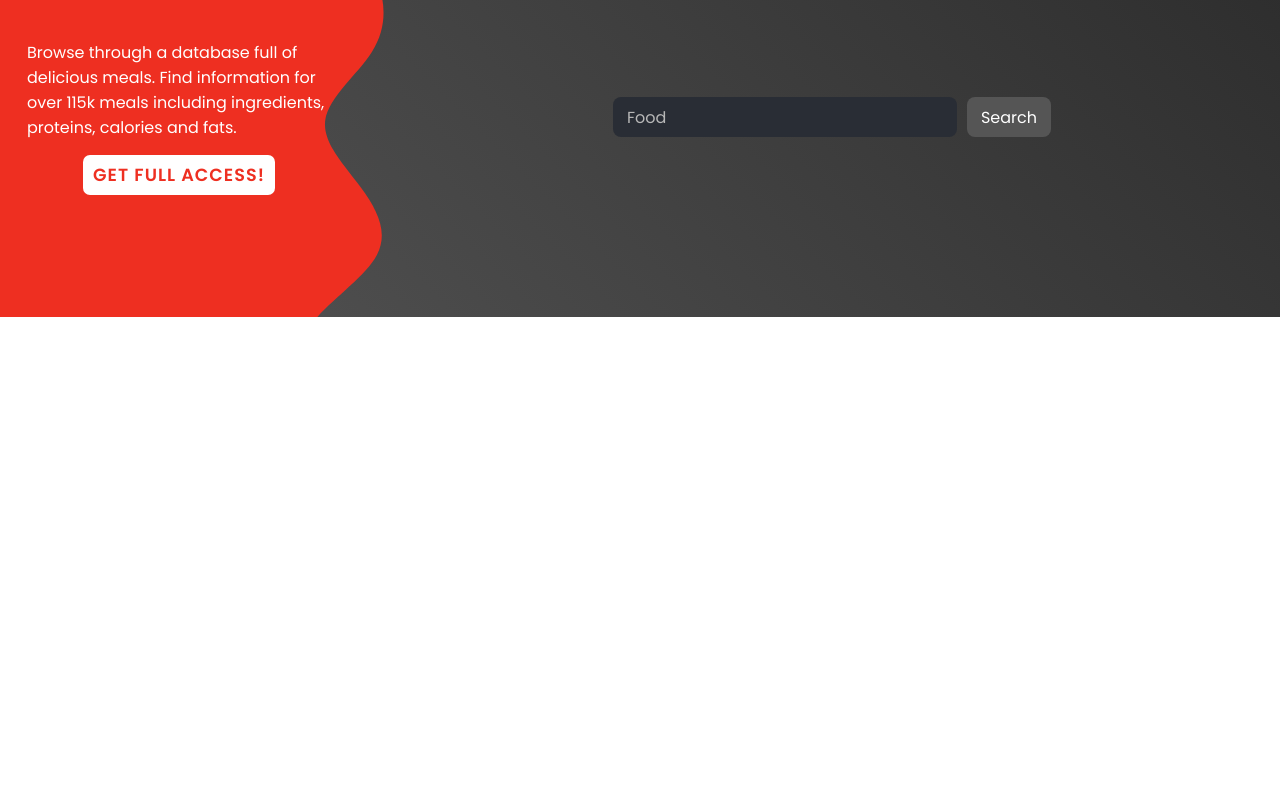
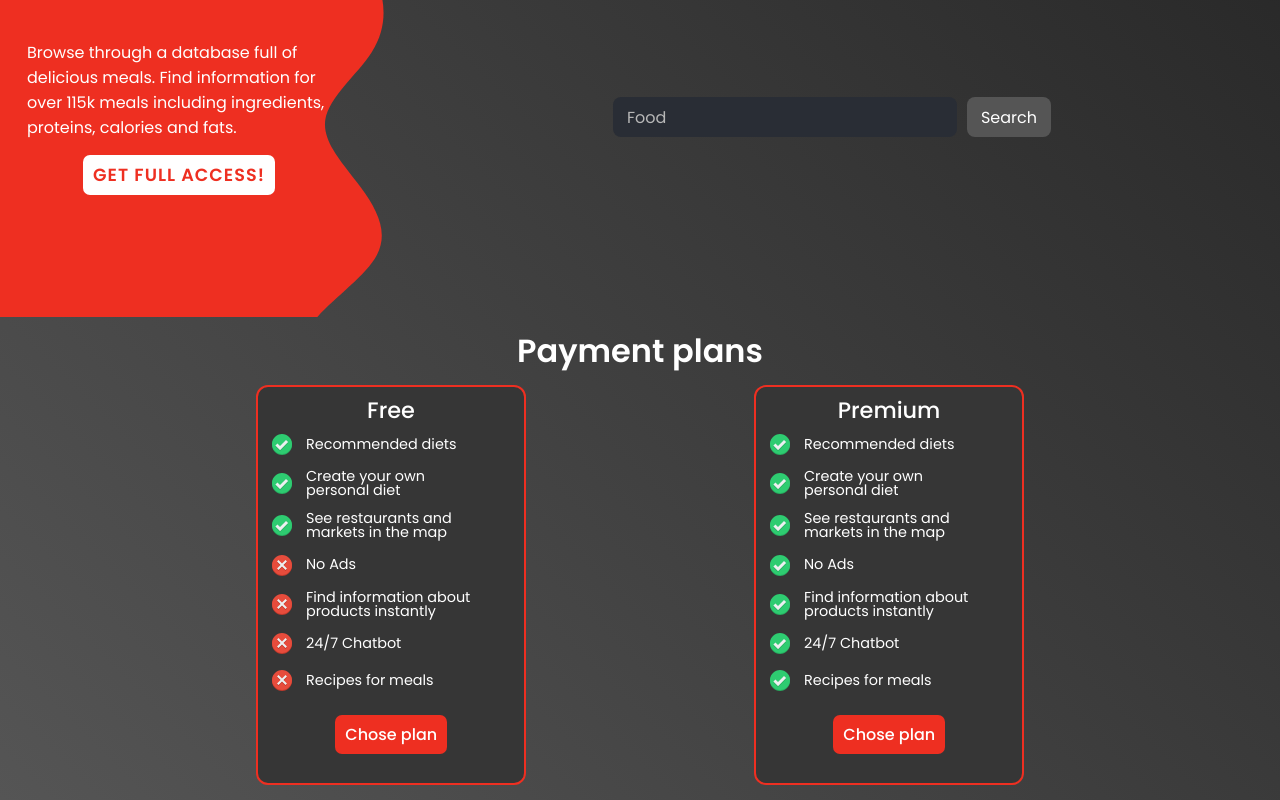
Before and after one commit to ArmendTahiraga/FoodHunt, a React (Vite) app: page / in a window 1280 px wide. Shown: the part 1376-2176 px from the top of the page. Before the commit the page ends 1693 px from the top, so only its background shows below. Built offline with nearby package versions, Linux system fonts and the light colour scheme.

Commit message:
Finished the payment plan section

```diff
--- a/src/Components/PaymentPlan.jsx
+++ b/src/Components/PaymentPlan.jsx
@@ -1,7 +1,72 @@
-import React from "react";
+import React from "react";import { useStateContext } from "../ContextProvider";
+import { plansAL, plansEN } from "../data/data";
+import check from "../pictures/check.svg";
+import x from "../pictures/x.svg";
 
 function PaymentPlan() {
-	return <div>PaymentPlan</div>;
+	const { language } = useStateContext();
+	const planButtonStyle = {
+		marginLeft: language === "EN" ? "27%" : "23%",
+	};
+	return (
+		<div className="plan-container">
+			<div className="free plan">
+				<h2 className="plan-title">{language === "EN" ? "Free" : "Falas"}</h2>
+				<div className="benefits">
+					{language === "EN"
+						? plansEN.free.yes.map((i) => (
+								<div className="benefit">
+									<img src={check} alt="" className="benefit-icon" />
+									<p className="benefit-detail">{i}</p>
+								</div>
+						  ))
+						: plansAL.free.yes.map((i) => (
+								<div className="benefit">
+									<img src={check} alt="" className="benefit-icon" />
+									<p className="benefit-detail">{i}</p>
+								</div>
+						  ))}
+					{language === "EN"
+						? plansEN.free.no.map((i) => (
+								<div className="benefit">
+									<img src={x} alt="" className="benefit-icon" />
+									<p className="benefit-detail">{i}</p>
+								</div>
+						  ))
+						: plansAL.free.no.map((i) => (
+								<div className="benefit">
+									<img src={x} alt="" className="benefit-icon" />
+									<p className="benefit-detail">{i}</p>
+								</div>
+						  ))}
+				</div>
+				<button className="plan-button" style={planButtonStyle}>
+					{language === "EN" ? "Chose plan" : "Zgjidh planin"}
+				</button>
+			</div>
+			<div className="premium plan">
+				<h2 className="plan-title">Premium</h2>
+				<div className="benefits">
+					{language === "EN"
+						? plansEN.premium.map((i) => (
+								<div className="benefit">
+									<img src={check} alt="" className="benefit-icon" />
+									<p className="benefit-detail">{i}</p>
+								</div>
+						  ))
+						: plansAL.premium.map((i) => (
+								<div className="benefit">
+									<img src={check} alt="" className="benefit-icon" />
+									<p className="benefit-detail">{i}</p>
+								</div>
+						  ))}
+				</div>
+				<button className="plan-button" style={planButtonStyle}>
+					{language === "EN" ? "Chose plan" : "Zgjidh planin"}
+				</button>
+			</div>
+		</div>
+	);
 }
 
 export default PaymentPlan;
--- a/src/data/data.js
+++ b/src/data/data.js
@@ -74,3 +74,35 @@ export const breakPoints = [
 		itemsToShow: 3,
 	},
 ];
+
+export const plansEN = {
+	free: {
+		yes: ["Recommended diets", "Create your own personal diet", "See restaurants and markets in the map"],
+		no: ["No Ads", "Find information about products instantly", "24/7 Chatbot", "Recipes for meals"],
+	},
+	premium: [
+		"Recommended diets",
+		"Create your own personal diet",
+		"See restaurants and markets in the map",
+		"No Ads",
+		"Find information about products instantly",
+		"24/7 Chatbot",
+		"Recipes for meals",
+	],
+};
+
+export const plansAL = {
+	free: {
+		yes: ["Dieta te rekomanduara", "Krijoni dietën tuaj personale", "Shih restorantet dhe marketet në hartë"],
+		no: ["Pa reklama", "Gjeni informacione për produktet menjëherë", "24/7 Chatbot", "Receta për ushqime"],
+	},
+	premium: [
+		"Dieta te rekomanduara",
+		"Krijoni dietën tuaj personale",
+		"Shih restorantet dhe marketet në hartë",
+		"Pa reklama",
+		"Gjeni informacione për produktet menjëherë",
+		"24/7 Chatbot",
+		"Receta për ushqime",
+	],
+};
--- a/src/routes/App.jsx
+++ b/src/routes/App.jsx
@@ -1,4 +1,5 @@
-import React from "react";import Carousel from "react-elastic-carousel";
+import React from "react";
+import Carousel from "react-elastic-carousel";
 import NavBar from "../Components/NavBar";
 import Hero from "../Components/Hero";
 import Diets from "../Components/Diets";
@@ -67,9 +68,9 @@ function App() {
 					)}
 				</div>
 			</section>
-
-			{/*<PaymentPlan />
-			<Map />
+			<h1 className="payment-plan-title">{language === "EN" ? "Payment plans" : "Planet e pagesës"}</h1>
+			<PaymentPlan />
+			{/*<Map />
 			<Footer />*/}
 		</>
 	);
--- a/src/style.css
+++ b/src/style.css
@@ -1,4 +1,5 @@
-* {	margin: 0;
+* {
+	margin: 0;
 	box-sizing: border-box;
 	color: #141414;
 	font-size: 1rem;
@@ -125,11 +126,13 @@ button {
 }
 
 .login,
-.sign-up {
+.sign-up,
+.plan-button {
 	border: 0;
 }
 
-.sign-up {
+.sign-up,
+.plan-button {
 	background-color: #ee2f21;
 	color: #fff !important;
 	border-radius: 7px;
@@ -495,6 +498,62 @@ form {
 	font-size: 1.4rem;
 }
 
+.plan-container {
+	width: 60%;
+	margin: 10px auto 15px auto;
+	display: flex;
+	justify-content: space-between;
+	align-items: center;
+}
+
+.plan {
+	width: 270px;
+	height: 400px;
+	padding: 6px 12px;
+	border-radius: 12px;
+	border: 2px solid #ee2f21;
+	background: #363636;
+	transition: border-color, box-shadow 0.3s linear;
+}
+
+.plan:hover,
+.plan:focus {
+	border-color: transparent;
+	box-shadow: 0 0 20px 5px #fa5246;
+}
+
+.plan-title {
+	text-align: center;
+	font-size: 1.4rem;
+	font-weight: 500;
+	margin-bottom: 5px;
+}
+
+.benefit {
+	display: flex;
+	align-items: center;
+	margin-bottom: 13px;
+}
+
+.benefit-detail {
+	width: 70%;
+	font-size: 0.9rem;
+	margin-left: 12px;
+	line-height: 1;
+}
+
+.plan-button {
+	margin-top: 10px;
+	font-weight: 500;
+}
+
+.payment-plan-title {
+	margin: 10px 0;
+	text-align: center;
+	font-size: 2rem;
+	font-weight: 600;
+}
+
 @keyframes spinner-4t3wzl {
 	0% {
 		transform: rotate(0deg) translateX(-200%);
```
Also changed, not shown: src/pictures/check.svg (added), src/pictures/x.svg (added).
